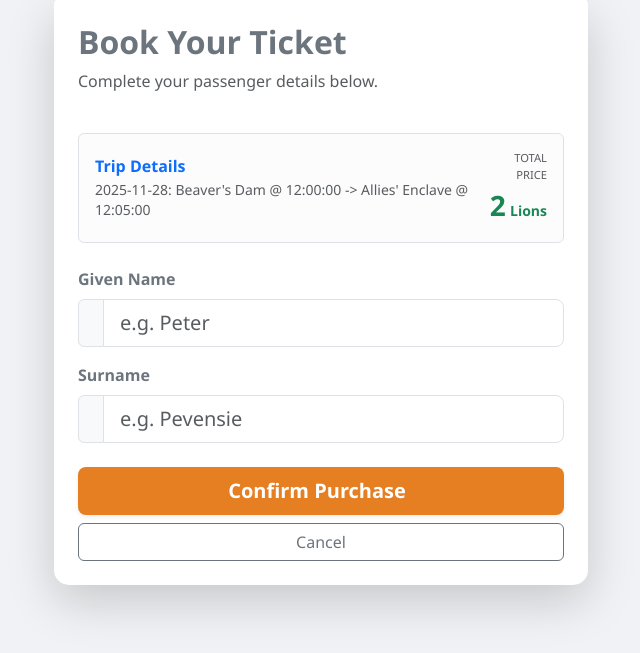
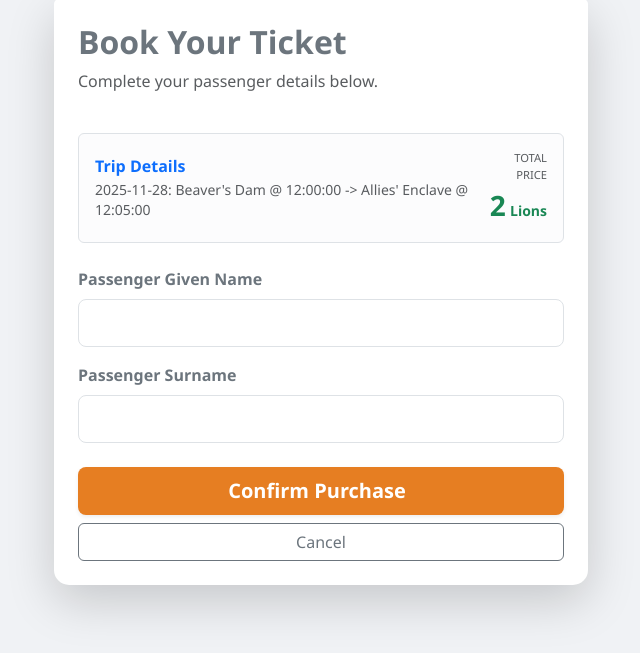
Before and after one commit to ejjasooo18/CSCI-41-Group-18-Tirian-Trains, a Django app: page /buy/3/ in a window 1280 px wide. Shown: the part 129-782 px from the top of the page, without its empty margins (319-959 px from the left). Run offline with Django 5.2, Linux system fonts and the light colour scheme; a user stored in the database is signed in; data comes from the database, SQL or seed files in the repository.

Commit message:
added forms for name

```diff
--- a/main/models.py
+++ b/main/models.py
@@ -141,7 +141,7 @@
     total_cost = models.PositiveIntegerField(default=0)
     date_booked = models.DateField(default=date.min)
     date_expiration = models.DateField(default=date.min)
-    owner = models.ForeignKey(Customer, on_delete=models.SET_NULL, null=True)
+    owner = models.ForeignKey(Customer, on_delete=models.CASCADE)
     booked_by = models.ForeignKey(User, on_delete=models.SET_NULL, null=True, blank=True)
     trips = models.ManyToManyField(Trip)
 
--- a/main/templates/main/buy_ticket.html
+++ b/main/templates/main/buy_ticket.html
@@ -32,20 +32,14 @@
                         {% csrf_token %}
 
                         <div class="mb-3">
-                            <label class="form-label fw-bold text-secondary">Given Name</label>
-                            <div class="input-group">
-                                <span class="input-group-text bg-light"><i class="bi bi-person"></i></span>
-                                <input type="text" name="given_name" class="form-control form-control-lg" placeholder="e.g. Peter" required>
-                            </div>
-                        </div>
+    <label class="form-label fw-bold text-secondary">Passenger Given Name</label>
+    <input type="text" name="given_name" value="{{ default_given }}" class="form-control form-control-lg" required>
+</div>
 
-                        <div class="mb-4">
-                            <label class="form-label fw-bold text-secondary">Surname</label>
-                            <div class="input-group">
-                                <span class="input-group-text bg-light"><i class="bi bi-person-fill"></i></span>
-                                <input type="text" name="surname" class="form-control form-control-lg" placeholder="e.g. Pevensie" required>
-                            </div>
-                        </div>
+<div class="mb-4">
+    <label class="form-label fw-bold text-secondary">Passenger Surname</label>
+    <input type="text" name="surname" value="{{ default_surname }}" class="form-control form-control-lg" required>
+</div>
 
                         <div class="d-grid gap-2">
                             <button type="submit" class="btn btn-train btn-lg text-white shadow-sm">
--- a/main/views.py
+++ b/main/views.py
@@ -1,54 +1,54 @@
+from urllib import request
 from django.shortcuts import render, get_object_or_404, redirect
+from .forms import SignUpForm
 from django.utils import timezone
 from django.contrib.auth.decorators import login_required
 from django.contrib.auth.forms import UserCreationForm
 from .models import Trip, Ticket, Customer
 
+@login_required
 def trip_list(request):
     # fetches all the trips ordered by trip date and departure time.
     trips = Trip.objects.all().order_by('trip_date', 'departure_time')
     return render(request, 'main/trip_list.html', {'trips': trips})
 
+@login_required
 def buy_ticket(request, trip_id):
     trip = get_object_or_404(Trip, pk=trip_id)
 
     if request.method == 'POST':
+        # 1. Get the PASSENGER'S name from the form (curated by you)
         given_name = request.POST.get('given_name')
         surname = request.POST.get('surname')
 
-
-        if request.user.is_authenticated:
-            request.user.first_name = given_name
-            request.user.last_name = surname
-            request.user.save()
-
-        customer, created = Customer.objects.get_or_create(
+        # 2. Create/Find the Customer (The person RIDING the train)
+        passenger, created = Customer.objects.get_or_create(
             given_name=given_name,
             surname=surname,
-            defaults={
-                'middle_initial': 'X',
-                'gender': 'M',
-                'birth_date': '2000-01-01'
-            }
+            defaults={'middle_initial': 'X', 'gender': 'M', 'birth_date': '2000-01-01'}
         )
 
+        # 3. Create the Ticket
         ticket_cost = trip.route.price if trip.route else 0
 
         ticket = Ticket.objects.create(
-            owner=customer,
+            owner=passenger,              # The name on the ticket (e.g., Mom)
+            booked_by=request.user,       # YOUR account (The one paying)
             total_cost=ticket_cost,
             date_booked=timezone.now().date(),
             date_expiration=timezone.now().date()
         )
 
         ticket.trips.add(trip)
-
         return render(request, 'main/ticket_confirmation.html', {'ticket': ticket})
 
+    # Optional: We can pre-fill the form with your name,
+    # but you can delete it and type someone else's!
     context = {
         'trip': trip,
-        'user_given_name': request.user.first_name,
-        'user_surname': request.user.last_name
+        # Now these will actually have values!
+        'default_given': request.user.first_name,
+        'default_surname': request.user.last_name
     }
     return render(request, 'main/buy_ticket.html', context)
 
@@ -96,29 +96,25 @@
 @login_required
 def my_trips(request):
     """
-    Shows a list of all tickets bought by the user.
+    Shows a list of all tickets bought by the currently logged-in user,
+    regardless of whose name is on the ticket.
     """
-    user = request.user
-    # Match User -> Customer
-    customer = Customer.objects.filter(
-        given_name=user.first_name,
-        surname=user.last_name
-    ).first()
-
-    tickets = []
-    if customer:
-        tickets = Ticket.objects.filter(owner=customer).order_by('-date_booked')
+    # Simple and Robust!
+    # Give me all tickets where 'booked_by' is ME.
+    tickets = Ticket.objects.filter(booked_by=request.user).order_by('-date_booked')
 
     return render(request, 'main/my_trips.html', {'tickets': tickets})
 
 
 def register(request):
     if request.method == 'POST':
-        form = UserCreationForm(request.POST)
+        # Use your custom form here
+        form = SignUpForm(request.POST)
         if form.is_valid():
-            form.save()
-            return redirect('login') # Redirect to login page after successful registration
+            form.save() # This saves the User AND their First/Last names
+            return redirect('login')
     else:
-        form = UserCreationForm()
+        # Use your custom form here too
+        form = SignUpForm()
 
     return render(request, 'registration/register.html', {'form': form})
```
Also changed, not shown: main/forms.py (added, +14 -0 lines).
